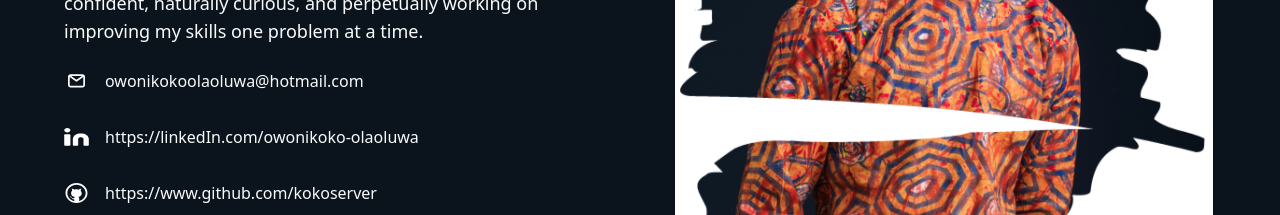
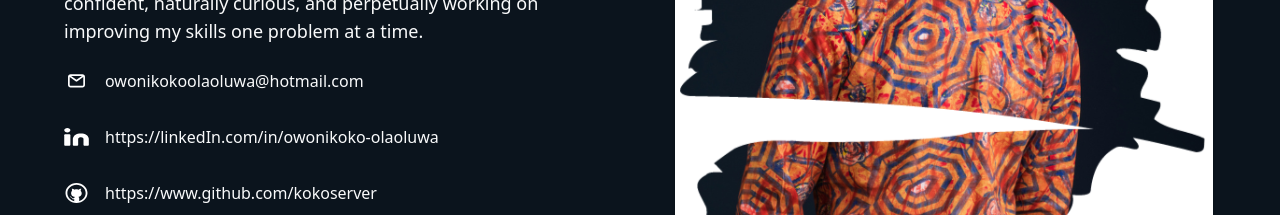
Before and after one commit to Kokoserver/kokoserver, a Vue app: page / in a window 1280 px wide. Shown: the part 1160-1375 px from the top of the page. Built offline with nearby package versions, Linux system fonts and the light colour scheme.

Commit message:
update linkedin url

```diff
--- a/src/components/homepage/AboutMe.vue
+++ b/src/components/homepage/AboutMe.vue
@@ -59,12 +59,12 @@ import phoneIcon from "@/assets/phoneIcon.svg"
                       <p class="text-gray-50">owonikokoolaoluwa@hotmail.com</p>
                     </a>
                     <a
-                      href="https://linkedIn.com/owonikoko-olaoluwa"
+                      href="https://linkedIn.com/in/owonikoko-olaoluwa"
                       class="flex justify-start items-center gap-4 flex-row"
                     >
                       <img :src="linkedInWhiteIcon" alt="" />
                       <p class="text-gray-50">
-                        https://linkedIn.com/owonikoko-olaoluwa
+                        https://linkedIn.com/in/owonikoko-olaoluwa
                       </p>
                     </a>
                     <a
--- a/src/components/homepage/Hero.vue
+++ b/src/components/homepage/Hero.vue
@@ -34,7 +34,7 @@ const download_resume = () => {
             <!-- <a href="#">
               <img :src="facebookIcon" alt="" />
             </a> -->
-            <a href="https://linkedin.com/owonikoko-olaoluwa">
+            <a href="https://linkedIn.com/in/owonikoko-olaoluwa">
               <img :src="linkedinIcon" alt="" class="w-10 h-10" />
             </a>
             <a href="https://www.github.com/kokoserver">
--- a/src/views/ContactView.vue
+++ b/src/views/ContactView.vue
@@ -72,11 +72,11 @@ import phoneIcon from "@/assets/phoneIcon.svg"
           <p class="text-gray-50">owonikokoolaoluwa@hotmail.com</p>
         </a>
         <a
-          href="https://linkedIn.com/owonikoko-olaoluwa"
+          href="https://linkedIn.com/in/owonikoko-olaoluwa"
           class="flex justify-start items-center gap-4 flex-row"
         >
           <img :src="linkedInWhiteIcon" alt="" />
-          <p class="text-gray-50">https://linkedIn.com/owonikoko-olaoluwa</p>
+          <p class="text-gray-50">https://linkedIn.com/in/owonikoko-olaoluwa</p>
         </a>
         <a
           href="https://www.github.com/kokoserver"
```
